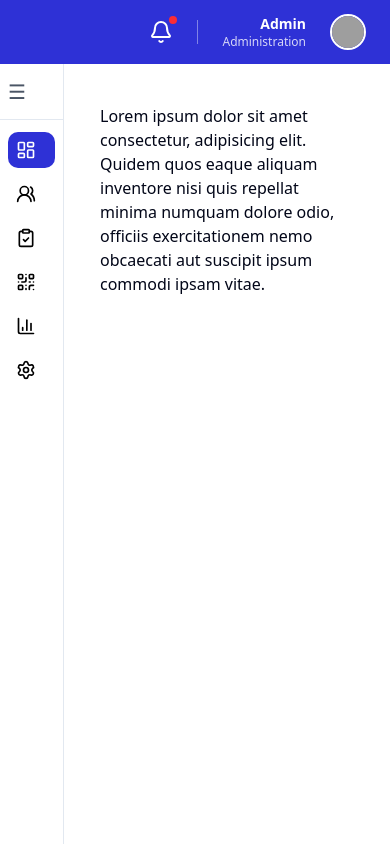
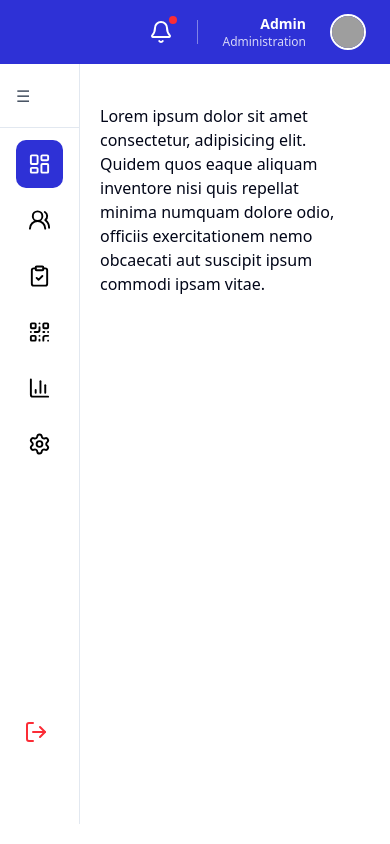
Before and after one commit to Yenithedev/smart-attendance-conclase, a React (Vite) app: page /admin in a window 390 px wide. Built offline with nearby package versions, Linux system fonts and the light colour scheme; grey boxes are pictures that could not be loaded.

Commit message:
logout button responsiveness

```diff
--- a/src/components/ui/Sidebar.jsx
+++ b/src/components/ui/Sidebar.jsx
@@ -1,5 +1,5 @@
-import { Link, useNavigate, useLocation } from "react-router-dom";
-import { useState, useEffect } from "react";
+import { Link,useNavigate,useLocation } from "react-router-dom";
+import { useState,useEffect } from "react";
 import {
   AlertDialog,
   AlertDialogAction,
@@ -11,152 +11,116 @@ import {
   AlertDialogTitle,
   AlertDialogTrigger,
 } from "@/components/ui/alert-dialog"
-import { LayoutDashboard, UsersRound, QrCode, Settings, ChartColumn, ClipboardCheck, LogOut } from "lucide-react";
+import { LayoutDashboard, UsersRound, QrCode,Settings, ChartColumn, ClipboardCheck, LogOut  } from "lucide-react";
 
-const Sidebar = ({ collapsed, setCollapsed }) => {
-  const { pathname } = useLocation()
+const Sidebar = ({collapsed,setCollapsed}) => {
+  const {pathname} = useLocation()
   const navigate = useNavigate()
 
-  useEffect(() => {
+  useEffect(()=>{
     if (window.innerWidth < 768) {
       setCollapsed(true);
     }
-  }, [])
-
+  },[])
   return (
     <div
       className={`${
-        collapsed ? "w-16 sm:w-20" : "w-56 sm:w-64"
-      } h-screen fixed bg-white border-r flex flex-col transition-all duration-300`}
+        collapsed ? "w-20" : "w-64"
+      } h-[90vh] fixed bg-white border-r flex flex-col justify-between transition-all duration-300`}
     >
       {/* Top */}
-      <div className="flex-1 overflow-y-auto">
+      <div>
         {/* Logo + Toggle */}
-        <div className="flex items-center justify-between px-2 sm:px-4 h-14 sm:h-16 border-b">
+        <div className="flex items-center justify-between px-4 h-16 border-b">
           {!collapsed && (
-            <h1 className="text-[#2E31D6] font-bold text-base sm:text-lg">
+            <h1 className="text-[#2E31D6] font-bold text-lg">
               Attendance
             </h1>
           )}
 
           <button
             onClick={() => setCollapsed(!collapsed)}
-            className="text-gray-600 hover:text-blue-600 text-xl"
+            className="text-gray-600 hover:text-blue-600"
           >
             ☰
           </button>
         </div>
 
         {/* Menu */}
-        <div className="px-2 sm:px-4 pt-3 space-y-2">
+        <div className="px-4 pt-3 space-y-2">
 
           <Link
             to="/admin"
-            className={`${
-              pathname == "/admin"
-                ? "flex items-center gap-2 sm:gap-3 p-2 sm:p-3 rounded-lg bg-[#2E31D6] text-white"
-                : "flex items-center gap-2 sm:gap-3 p-2 sm:p-3 rounded-lg text-black hover:bg-gray-100"
-            }`}
+            className={`${pathname=="/admin" ? "flex items-center gap-3 p-3 rounded-lg bg-[#2E31D6] text-white" : "flex items-center gap-3 p-3 rounded-lg text-black"}`}
           >
-            <LayoutDashboard className="w-5 h-5 sm:w-6 sm:h-6 flex-shrink-0" />
-            {!collapsed && <span className="text-sm sm:text-base">Dashboard Overview</span>}
+            <LayoutDashboard />
+            {!collapsed && <span>Dashboard Overview</span>}
           </Link>
 
           <Link
             to="staff"
-            className={`${
-              pathname == "/admin/staff"
-                ? "flex items-center gap-2 sm:gap-3 p-2 sm:p-3 rounded-lg bg-[#2E31D6] text-white"
-                : "flex items-center gap-2 sm:gap-3 p-2 sm:p-3 rounded-lg text-black hover:bg-gray-100"
-            }`}
+            className={`${pathname=="/admin/staff" ? "flex items-center gap-3 p-3 rounded-lg bg-[#2E31D6] text-white" : "flex items-center gap-3 p-3 rounded-lg text-black"}`}
           >
-            <UsersRound className="w-5 h-5 sm:w-6 sm:h-6 flex-shrink-0" />
-            {!collapsed && <span className="text-sm sm:text-base">Staff Management</span>}
+            <UsersRound />
+            {!collapsed && <span>Staff Management</span>}
           </Link>
 
           <Link
             to="attendance"
-            className={`${
-              pathname == "/admin/attendance"
-                ? "flex items-center gap-2 sm:gap-3 p-2 sm:p-3 rounded-lg bg-[#2E31D6] text-white"
-                : "flex items-center gap-2 sm:gap-3 p-2 sm:p-3 rounded-lg text-black hover:bg-gray-100"
-            }`}
+            className={`${pathname=="/admin/attendance" ? "flex items-center gap-3 p-3 rounded-lg bg-[#2E31D6] text-white" : "flex items-center gap-3 p-3 rounded-lg text-black"}`}
           >
-            <ClipboardCheck className="w-5 h-5 sm:w-6 sm:h-6 flex-shrink-0" />
-            {!collapsed && <span className="text-sm sm:text-base">Attendance Records</span>}
+            <ClipboardCheck />
+            {!collapsed && <span>Attendance Records</span>}
           </Link>
 
           <Link
             to="qrcode"
-            className={`${
-              pathname == "/admin/qrcode"
-                ? "flex items-center gap-2 sm:gap-3 p-2 sm:p-3 rounded-lg bg-[#2E31D6] text-white"
-                : "flex items-center gap-2 sm:gap-3 p-2 sm:p-3 rounded-lg text-black hover:bg-gray-100"
-            }`}
+            className={`${pathname=="/admin/qrcode" ? "flex items-center gap-3 p-3 rounded-lg bg-[#2E31D6] text-white" : "flex items-center gap-3 p-3 rounded-lg text-black"}`}
           >
-            <QrCode className="w-5 h-5 sm:w-6 sm:h-6 flex-shrink-0" />
-            {!collapsed && <span className="text-sm sm:text-base">QR Code Management</span>}
+            <QrCode />
+            {!collapsed && <span>QR Code Management</span>}
           </Link>
 
           <Link
             to="reports"
-            className={`${
-              pathname == "/admin/reports"
-                ? "flex items-center gap-2 sm:gap-3 p-2 sm:p-3 rounded-lg bg-[#2E31D6] text-white"
-                : "flex items-center gap-2 sm:gap-3 p-2 sm:p-3 rounded-lg text-black hover:bg-gray-100"
-            }`}
+            className={`${pathname=="/admin/reports" ? "flex items-center gap-3 p-3 rounded-lg bg-[#2E31D6] text-white" : "flex items-center gap-3 p-3 rounded-lg text-black"}`}
           >
-            <ChartColumn className="w-5 h-5 sm:w-6 sm:h-6 flex-shrink-0" />
-            {!collapsed && <span className="text-sm sm:text-base">Reports & Analytics</span>}
+            <ChartColumn />
+            {!collapsed && <span>Reports & Analytics</span>}
           </Link>
 
           <Link
             to="systemsettings"
-            className={`${
-              pathname == "/admin/systemsettings"
-                ? "flex items-center gap-2 sm:gap-3 p-2 sm:p-3 rounded-lg bg-[#2E31D6] text-white"
-                : "flex items-center gap-2 sm:gap-3 p-2 sm:p-3 rounded-lg text-black hover:bg-gray-100"
-            }`}
+            className={`${pathname=="/admin/systemsettings" ? "flex items-center gap-3 p-3 rounded-lg bg-[#2E31D6] text-white" : "flex items-center gap-3 p-3 rounded-lg text-black"}`}
           >
-            <Settings className="w-5 h-5 sm:w-6 sm:h-6 flex-shrink-0" />
-            {!collapsed && <span className="text-sm sm:text-base">System Settings</span>}
+            <Settings />
+            {!collapsed && <span>System Settings</span>}
           </Link>
 
         </div>
       </div>
 
       {/* Logout */}
-      <div className="border-t bg-white p-2 sm:p-4">
+
       <AlertDialog>
-          <AlertDialogTrigger asChild>
-            <button className="flex items-center gap-2 sm:gap-3 text-red-500 hover:bg-red-50 w-full p-2 sm:p-3 rounded-lg transition-colors">
-              <LogOut className="w-5 h-5 sm:w-6 sm:h-6 flex-shrink-0" />
-              {!collapsed && <span className="text-sm sm:text-base">Log Out</span>}
+    <AlertDialogTrigger className="pb-20 p-6">
+    <button className="flex items-center gap-3 text-red-500 hover:underline">
+          <LogOut/>
+          {!collapsed && <span>Log Out</span>}
     </button>
     </AlertDialogTrigger>
-
-          <AlertDialogContent className="bg-[#EAE9E9] p-5 sm:p-8 md:p-10 rounded-xl shadow-2xl w-[90%] sm:w-[80%] md:w-[60%] lg:w-[40%] max-w-md mx-4">
+  <AlertDialogContent className="bg-[#EAE9E9] p-5 lg:p-15 rounded-xl text-sm shadow-2xl w-[70%] md:w-[40%] max-w-x">
     <AlertDialogHeader>
-              <AlertDialogTitle className="mb-5 sm:mb-7 text-center text-sm sm:text-base">
-                Dear User, are you sure you want to log out?
-              </AlertDialogTitle>
+      <AlertDialogTitle className="mb-7 text-center text-sm">Dear User are you sure you want to log out?</AlertDialogTitle>
     </AlertDialogHeader>
-            <AlertDialogFooter className="flex flex-row justify-center gap-4 sm:gap-6 md:gap-10 items-center">
-              <AlertDialogCancel className="bg-[#EAE9E9] cursor-pointer border-black rounded py-2 sm:py-3 md:py-4 px-6 sm:px-8 md:px-10 hover:bg-[#2E31D6] hover:text-white text-sm sm:text-base">
-                No
-              </AlertDialogCancel>
-              <AlertDialogAction
-                className="bg-[#2E31D6] cursor-pointer border rounded py-2 sm:py-3 md:py-4 px-6 sm:px-8 md:px-10 hover:bg-red-500 text-white text-sm sm:text-base"
-                onClick={() => {
+    <AlertDialogFooter className="flex justify-between gap-10 items-center">
+      <AlertDialogCancel className="bg-[#EAE9E9] cursor-pointer  border-black rounded py-5 px-10 hover:bg-[#2E31D6] hover:text-white">No</AlertDialogCancel>
+      <AlertDialogAction className="bg-[#2E31D6] cursor-pointer border rounded py-5 px-10 hover:bg-red-500 text-white" onClick={()=>{
         navigate("/login")
-                }}
-              >
-                Yes
-              </AlertDialogAction>
+      }}>Yes</AlertDialogAction>
     </AlertDialogFooter>
   </AlertDialogContent>
 </AlertDialog>
-      </div>
     </div>
   );
 };
```
Lines whose indentation alone changed are shown as unchanged.
